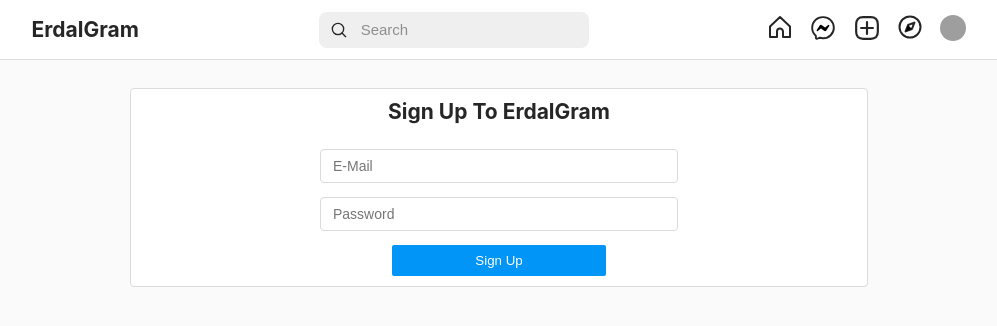
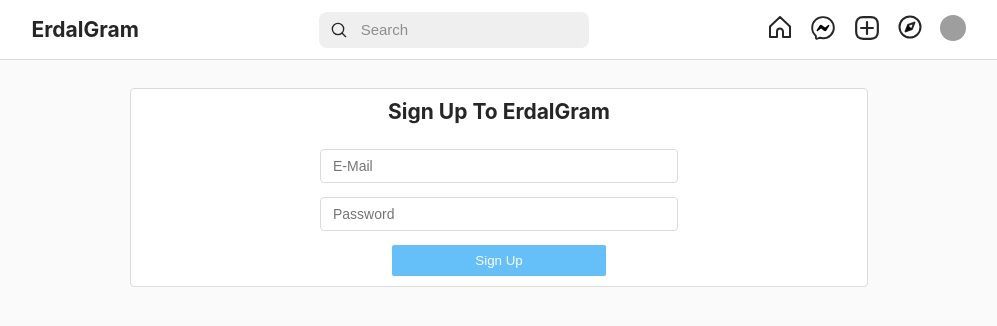
Before and after one commit to coderdal/erdalgram-vue, a Vue app: page /signup in a window 1280 px wide. Shown: the top 326 px of the page, without its empty margins (141-1138 px from the left). Built offline with nearby package versions, Linux system fonts and the light colour scheme; grey boxes are pictures that could not be loaded.

Commit message:
Form Changes

```diff
--- a/src/components/Auth/SignIn/SignInMain.vue
+++ b/src/components/Auth/SignIn/SignInMain.vue
@@ -23,7 +23,7 @@
           @inputChange="updatePassword($event)"
         />
 
-        <button type="submit">Sign In</button>
+        <button type="submit" :disabled="!isFormFilled">Sign In</button>
       </form>
     </section>
   </main>
@@ -37,16 +37,31 @@ export default {
   components: { inputBox },
   data() {
     return {
-      email: "",
-      password: "",
+      signUpData: {
+        email: "",
+        password: "",
+      },
     };
   },
   methods: {
+    formSubmit() {
+      console.log(this.signUpData);
+    },
     updateEmail(e) {
-      this.email = e;
+      this.signUpData.email = e;
     },
     updatePassword(e) {
-      this.password = e;
+      this.signUpData.password = e;
+    },
+  },
+  computed: {
+    isFormFilled() {
+      let output =
+        (this.signUpData.email.length > 0) &
+        (this.signUpData.password.length > 0)
+          ? true
+          : false;
+      return output;
     },
   },
 };
@@ -95,4 +110,10 @@ main section form button {
   padding: 8px 12px;
   border: none;
 }
+
+main section form button:disabled,
+button[disabled] {
+  cursor: default;
+  opacity: 0.6;
+}
 </style>
--- a/src/components/Auth/SignUp/SignUpMain.vue
+++ b/src/components/Auth/SignUp/SignUpMain.vue
@@ -22,7 +22,9 @@
           @inputChange="updatePassword($event)"
         />
 
-        <button type="submit">Sign Up</button>
+        <button type="submit" @click="formSubmit" :disabled="!isFormFilled">
+          Sign Up
+        </button>
       </form>
     </section>
   </main>
@@ -35,16 +37,31 @@ export default {
   components: { inputBox },
   data() {
     return {
-      email: "",
-      password: "",
+      signUpData: {
+        email: "",
+        password: "",
+      },
     };
   },
   methods: {
+    formSubmit() {
+      console.log(this.signUpData);
+    },
     updateEmail(e) {
-      this.email = e;
+      this.signUpData.email = e;
     },
     updatePassword(e) {
-      this.password = e;
+      this.signUpData.password = e;
+    },
+  },
+  computed: {
+    isFormFilled() {
+      let output =
+        (this.signUpData.email.length > 0) &
+        (this.signUpData.password.length > 0)
+          ? true
+          : false;
+      return output;
     },
   },
 };
@@ -93,4 +110,10 @@ main section form button {
   padding: 8px 12px;
   border: none;
 }
+
+main section form button:disabled,
+button[disabled] {
+  cursor: default;
+  opacity: 0.6;
+}
 </style>
--- a/src/components/Auth/inputBox.vue
+++ b/src/components/Auth/inputBox.vue
@@ -31,7 +31,6 @@ export default {
     },
     required: {
       type: Boolean,
-      default: false,
     },
     placeholder: {
       type: String,
--- a/src/store/index.js
+++ b/src/store/index.js
@@ -1,5 +1,6 @@
 import Vue from "vue";
 import Vuex from "vuex";
+import axios from "axios";
 
 Vue.use(Vuex);
 
@@ -20,9 +21,29 @@ export default new Vuex.Store({
     },
   },
   actions: {
-    /* Login */
-    // login({commit, dispatch, state}, authData){
+    /* Sign Up */
+
+    signUp({ state }, signUpData) {
+      axios
+        .post(
+          `https://identitytoolkit.googleapis.com/v1/accounts:signUp?key=${state.fbAPIKey}`,
+          {
+            email: signUpData.email,
+            password: signUpData.password,
+            returnSecureToken: true,
+          }
+        )
+        .then((response) => {
+          console.log(response);
+        });
+    },
+
+    // /* Login */
+
+    // login({commit}, authData){
+
     // },
+
     // /* LogOut */
     // logout({commit, dispatch, state}){
     // }
```
